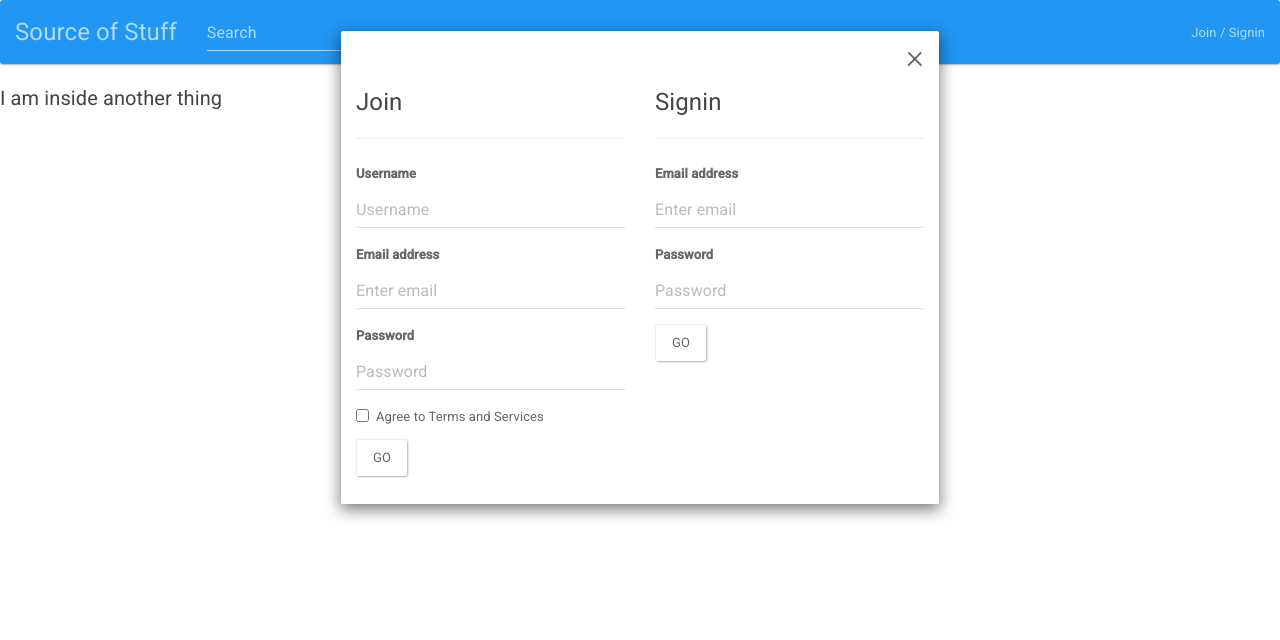
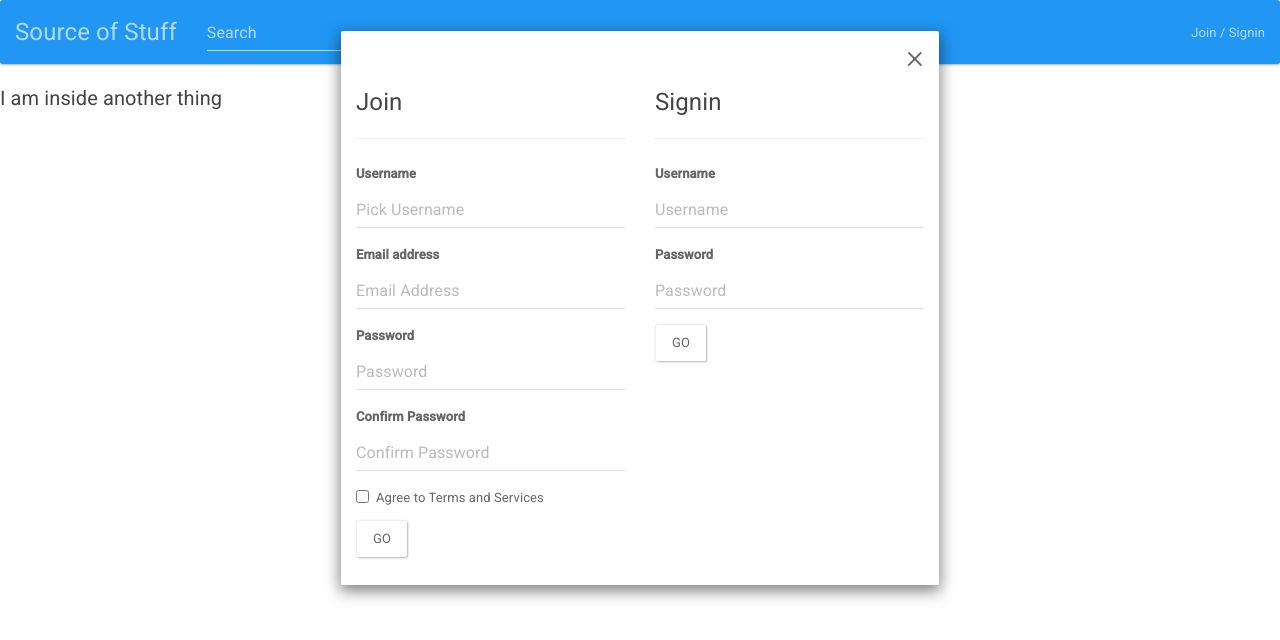
Before and after one commit to AVatch/SourceOfStuff, a Django app: page / in a window 1280 px wide, after a click on "Join / Signin". Shown: the top 640 px of the page. Run offline with Django 3.2, Linux system fonts and the light colour scheme; some libraries are stand-ins or nearby versions.

Commit message:
registering custom users

```diff
--- /dev/null
+++ b/sourceofstuff/contributors/forms.py
@@ -0,0 +1,23 @@
+from django.contrib.auth.forms import UserCreationForm
+from django import forms
+
+from .models import Contributor
+
+
+class UserCreateForm(UserCreationForm):
+    email = forms.EmailField(required=True)
+
+    class Meta:
+        model = Contributor
+        fields = ("username", "email")
+
+    def __init__(self, *args, **kwargs):
+        super(UserCreateForm, self).__init__(*args, **kwargs)
+        self.fields['username'].widget.attrs['class'] = 'form-control'
+        self.fields['username'].widget.attrs['placeholder'] = 'Pick Username'
+        self.fields['email'].widget.attrs['class'] = 'form-control'
+        self.fields['email'].widget.attrs['placeholder'] = 'Email Address'
+        self.fields['password1'].widget.attrs['class'] = 'form-control'
+        self.fields['password1'].widget.attrs['placeholder'] = 'Password'
+        self.fields['password2'].widget.attrs['class'] = 'form-control'
+        self.fields['password2'].widget.attrs['placeholder'] = 'Confirm Password'
--- a/sourceofstuff/sourceofstuff/urls.py
+++ b/sourceofstuff/sourceofstuff/urls.py
@@ -1,11 +1,14 @@
 from django.conf.urls import patterns, include, url
 from django.contrib import admin
 
-from items.views import ItemView
+from .views import BaseView
+# from items.views import ItemView
 
 urlpatterns = patterns('',
-    url(r'^$', ItemView.as_view()),
+    url(r'^$', BaseView.as_view()),
 
+    url(r'^join$', 'contributors.views.join_view'),
+    url(r'^authenticate$', BaseView.as_view()),
     url(r'^logout$', 'contributors.views.logout_view'),
 
     url(r'^admin/', include(admin.site.urls)),
--- /dev/null
+++ b/sourceofstuff/sourceofstuff/views.py
@@ -0,0 +1,15 @@
+from django.shortcuts import render, redirect
+from django.views.generic import View
+from django.contrib.auth import login, authenticate
+
+from contributors.forms import UserCreateForm
+
+
+class BaseView(View):
+    template_name = 'test.html'
+
+    def get(self, request, *args, **kwargs):
+        callback = {}
+        user_form = UserCreateForm()
+        callback['user_form'] = user_form
+        return render(request, self.template_name, callback)
--- a/sourceofstuff/templates/base.html
+++ b/sourceofstuff/templates/base.html
@@ -42,63 +42,6 @@
     </div>
     <!-- /END Navbar -->
 
-    <!-- Join / Register Modal -->
-    <div class="modal" id="authModal">
-      <div class="modal-dialog">
-        <div class="modal-content">
-          <div class="modal-header">
-            <button type="button" class="close" data-dismiss="modal" aria-hidden="true">×</button>
-          </div>
-          <div class="modal-body">
-            <div class="row">
-              <!-- Register Form -->
-              <div class="col-md-6">
-                <h4>Join</h4><hr>
-                <form>
-                  <div class="form-group">
-                    <label for="exampleInputEmail1">Username</label>
-                    <input type="text" class="form-control" id="name" placeholder="Username">
-                  </div>
-                  <div class="form-group">
-                    <label for="exampleInputEmail1">Email address</label>
-                    <input type="email" class="form-control" id="email" placeholder="Enter email">
-                  </div>
-                  <div class="form-group">
-                    <label for="exampleInputPassword1">Password</label>
-                    <input type="password" class="form-control" id="password" placeholder="Password">
-                  </div>
-                  <div class="checkbox">
-                    <label>
-                      <input type="checkbox"> Agree to Terms and Services
-                    </label>
-                  </div>
-                  <button type="submit" class="btn btn-default">Go</button>
-                </form>
-              </div>
-              <!-- /END Register Form -->
-              <!-- Signing Form -->
-              <div class="col-md-6">
-                <h4>Signin</h4><hr>
-                <form>
-                  <div class="form-group">
-                    <label for="exampleInputEmail1">Email address</label>
-                    <input type="email" class="form-control" id="email" placeholder="Enter email">
-                  </div>
-                  <div class="form-group">
-                    <label for="exampleInputPassword1">Password</label>
-                    <input type="password" class="form-control" id="password" placeholder="Password">
-                  </div>
-                  <button type="submit" class="btn btn-default">Go</button>
-                </form>
-              </div>
-              <!-- /END Signin Form -->
-            </div>
-          </div>
-        </div>
-      </div>
-    </div>
-    <!-- /END Join / Register Modal -->
-
     {% block content %} {% endblock %}
 
     <script src="{% static 'bower_components/jquery/dist/jquery.js' %}"></script>
--- a/sourceofstuff/templates/test.html
+++ b/sourceofstuff/templates/test.html
@@ -2,4 +2,81 @@
 
 {% block content %}
 <h5>I am inside another thing</h5>
+
+<!-- <form action="/join" method="post">
+  {% csrf_token %}
+
+  {{ user_form.errors }}
+
+  {{user_form.username}}
+  <input type="submit" value="Submit">
+</form> -->
+
+
+<!-- Join / Register Modal -->
+<div class="modal" id="authModal">
+  <div class="modal-dialog">
+    <div class="modal-content">
+      <div class="modal-header">
+        <button type="button" class="close" data-dismiss="modal" aria-hidden="true">×</button>
+      </div>
+      <div class="modal-body">
+        <div class="row">
+          <!-- Register Form -->
+          <div class="col-md-6">
+            <h4>Join</h4><hr>
+            <form action="/join" method="post">
+              {% csrf_token %}
+              <div class="form-group">
+                <label for="exampleInputEmail1">Username</label>
+                <!-- <input type="text" class="form-control" id="name" placeholder="Username"> -->
+                {{user_form.username}}
+              </div>
+              <div class="form-group">
+                <label for="exampleInputEmail1">Email address</label>
+                <!-- <input type="email" class="form-control" id="email" placeholder="Enter email"> -->
+                {{user_form.email}}
+              </div>
+              <div class="form-group">
+                <label for="exampleInputPassword1">Password</label>
+                <!-- <input type="password" class="form-control" id="password" placeholder="Password"> -->
+                {{user_form.password1}}
+              </div>
+              <div class="form-group">
+                <label for="exampleInputPassword1">Confirm Password</label>
+                <!-- <input type="password" class="form-control" id="password" placeholder="Password"> -->
+                {{user_form.password2}}
+              </div>
+              <div class="checkbox">
+                <label>
+                  <input type="checkbox"> Agree to Terms and Services
+                </label>
+              </div>
+              <button type="submit" class="btn btn-default">Go</button>
+            </form>
+          </div>
+          <!-- /END Register Form -->
+          <!-- Signing Form -->
+          <div class="col-md-6">
+            <h4>Signin</h4><hr>
+            <form>
+              <div class="form-group">
+                <label for="exampleInputEmail1">Username</label>
+                <input type="text" class="form-control" id="email" placeholder="Username">
+              </div>
+              <div class="form-group">
+                <label for="exampleInputPassword1">Password</label>
+                <input type="password" class="form-control" id="password" placeholder="Password">
+              </div>
+              <button type="submit" class="btn btn-default">Go</button>
+            </form>
+          </div>
+          <!-- /END Signin Form -->
+        </div>
+      </div>
+    </div>
+  </div>
+</div>
+<!-- /END Join / Register Modal -->
+
 {% endblock %}
```
Also changed, not shown: sourceofstuff/contributors/views.py (+25 -1 lines).
